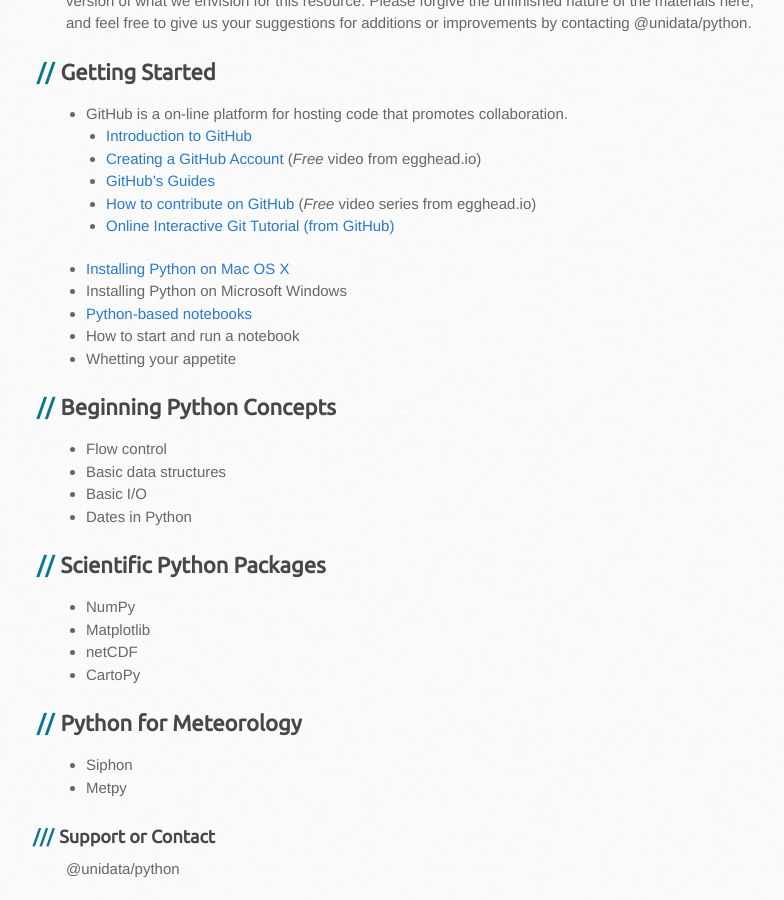
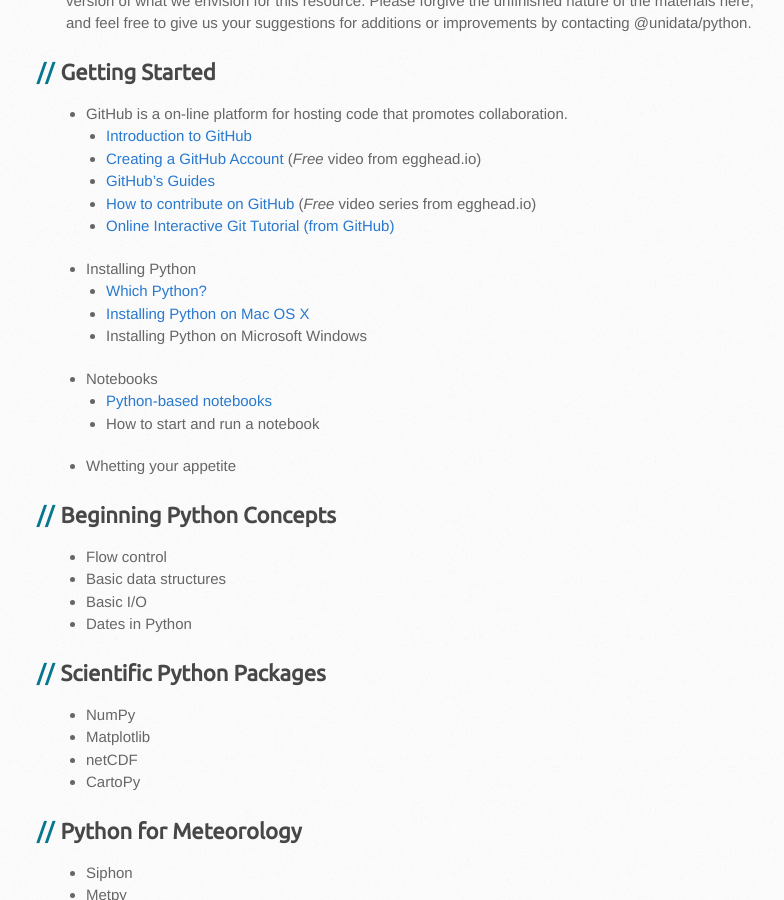
Before and after one commit to Unidata/online-python-training, a Jekyll site: the page built from index.md, in a window 1280 px wide and 900 px high, scrolled down 566 px. Shown: the whole window, without its empty margins (104-888 px from the left). Built offline with Jekyll 4.4.1, drawn with Linux system fonts in a browser that asks for light colours; some web fonts are replaced.

Commit message:
Re-organize a bit better.

```diff
--- a/index.md
+++ b/index.md
@@ -26,10 +26,13 @@
   - [How to contribute on GitHub](https://egghead.io/series/how-to-contribute-to-an-open-source-project-on-github)
     (*Free* video series from egghead.io)
   - [Online Interactive Git Tutorial (from GitHub)](https://try.github.io/)
-- [Installing Python on Mac OS X](conda-osx.html)
-- Installing Python on Microsoft Windows
-- [Python-based notebooks](introduction.html)
-- How to start and run a notebook
+- Installing Python
+  - [Which Python?](choosing.html)
+  - [Installing Python on Mac OS X](conda-osx.html)
+  - Installing Python on Microsoft Windows
+- Notebooks
+  - [Python-based notebooks](introduction.html)
+  - How to start and run a notebook
 - Whetting your appetite
 
 ## Beginning Python Concepts
```
Also changed, not shown: choosing.md (renamed from installing.md, +1 -5 lines).
